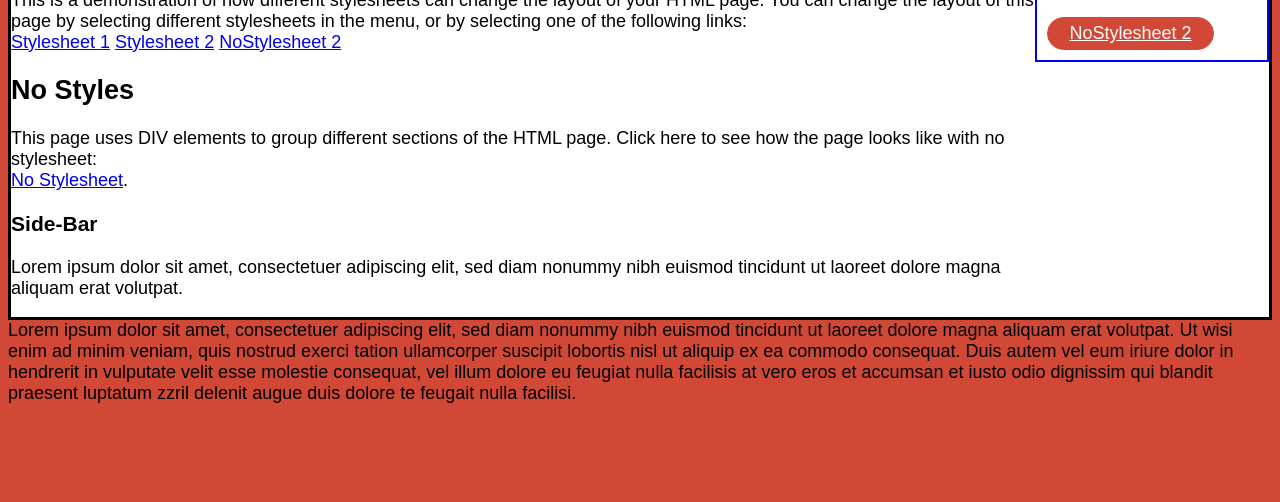
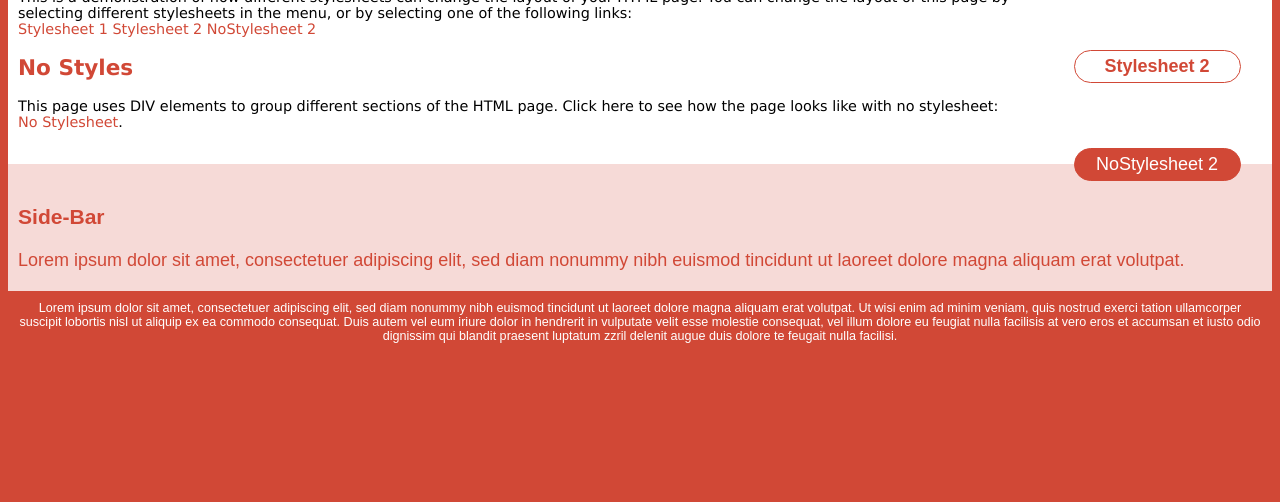
Before and after one commit to 2024OSS/1-sungyu0309, a plain HTML site: page style2.html in a window 1280 px wide. Shown: the part 298-800 px from the top of the page. Drawn offline with Linux system fonts and the light colour scheme.

Commit message:
add : style2.html

```diff
--- a/style2.html
+++ b/style2.html
@@ -23,10 +23,9 @@
     }
 
     .wrapper {
-      border: 3px solid black;
       background-color: white;
       position: relative;
-      padding-right: 230px;
+      /* padding-right: 230px; */
     }
 
     #menubar {
@@ -37,8 +36,11 @@
     #menulist {
       display: flex;
       flex-direction: column;
+      justify-content: space-evenly;
+      align-items: center;
       width: 230px;
-      border: 2px solid blue;
+      height: 340px;
+      /* border: 2px solid blue; */
 
       > .menuitem {
         width: 155px;
@@ -46,12 +48,60 @@
         border: 1px solid #d14836;
         border-radius: 40px;
         color: #ffffff;
-        list-style-type: none;
+        /* list-style-type: none; */
+        text-decoration: none;
         margin: 10px;
         padding: 5px;
         text-align: center;
         cursor: pointer;
       }
+
+      > .select_menuitem {
+        font-weight: 600;
+        color: #d14836;
+        background-color: white;
+      }
+
+      > .hover_menuitem:hover {
+        color: #d14836;
+        background-color: white;
+      }
+    }
+
+    #main {
+      font: 80% Verdana;
+      padding-right: 230px;
+      padding: 20px 230px 20px 10px;
+
+      > h1,
+      h2 {
+        color: #d14836;
+      }
+
+      > p > .menuitem {
+        text-decoration: none;
+        color: #d14836;
+      }
+
+      > p > .menuitem:hover {
+        text-decoration: underline;
+      }
+    }
+
+    #sidebar {
+      background-color: #f6dad7;
+      padding: 20px 10px;
+      color: #d14836;
+      > p {
+        margin: 0;
+      }
+    }
+
+    #bottom {
+      text-align: center;
+      padding: 10px;
+      font-size: 70%;
+      color: white;
     }
   </style>
   <body>
@@ -63,9 +113,15 @@
       <div class="wrapper">
         <div id="menubar">
           <div id="menulist">
-            <a class="menuitem" href="style1.html">Stylesheet 1</a>
-            <a class="menuitem" href="style2.html">Stylesheet 2</a>
-            <a class="menuitem" href="nostyle.html">NoStylesheet 2</a>
+            <a class="menuitem hover_menuitem" href="style1.html"
+              >Stylesheet 1</a
+            >
+            <a class="menuitem select_menuitem" href="style2.html"
+              >Stylesheet 2</a
+            >
+            <a class="menuitem hover_menuitem" href="nostyle.html"
+              >NoStylesheet 2</a
+            >
           </div>
         </div>
         <div id="main">
@@ -83,7 +139,7 @@
           <p>
             This page uses DIV elements to group different sections of the HTML
             page. Click here to see how the page looks like with no
-            stylesheet:<br /><a href="#" onclick="noStyles();return false"
+            stylesheet:<br /><a href="nostyle.html" class="menuitem"
               >No Stylesheet</a
             >.
           </p>
```
